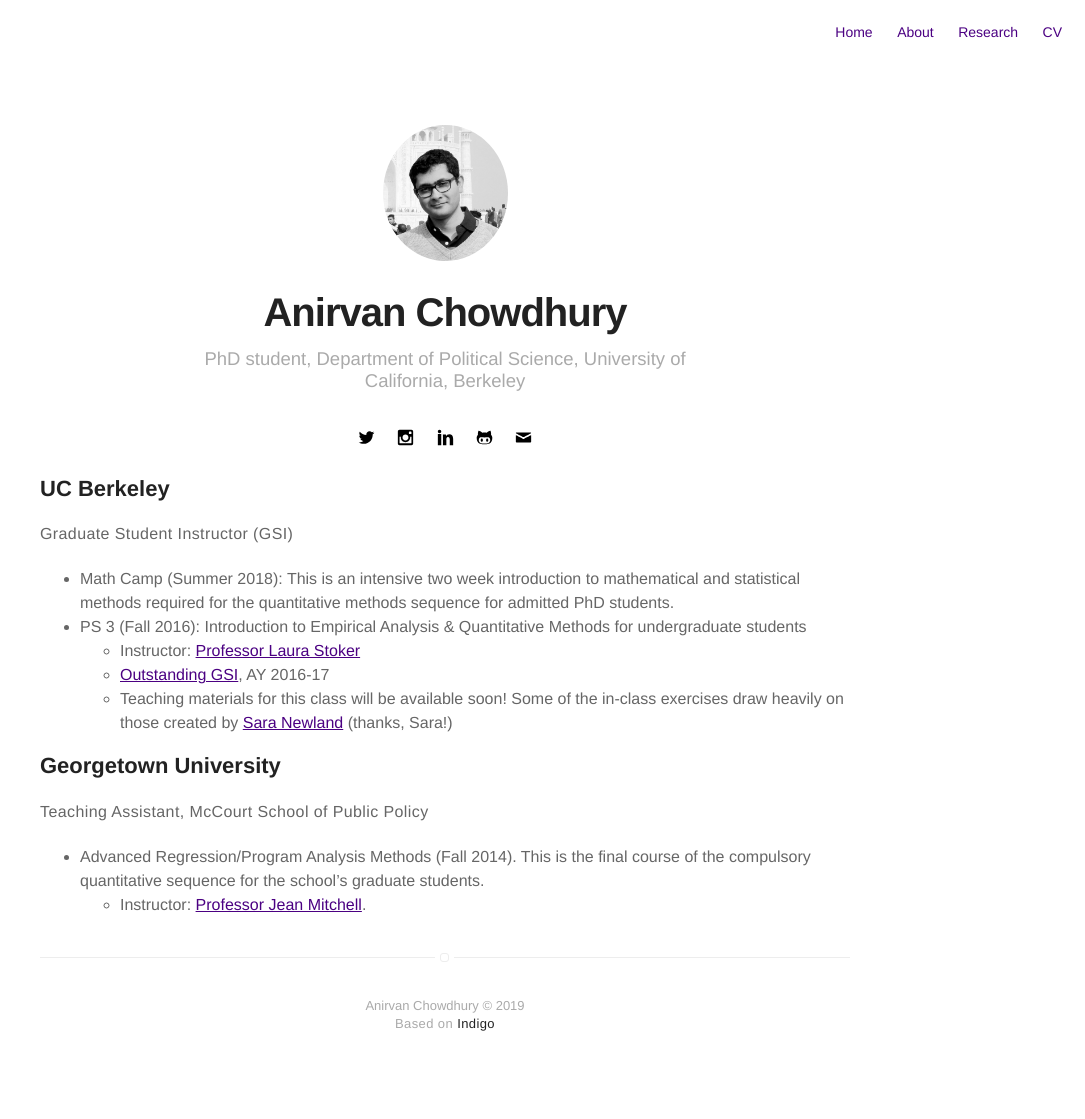
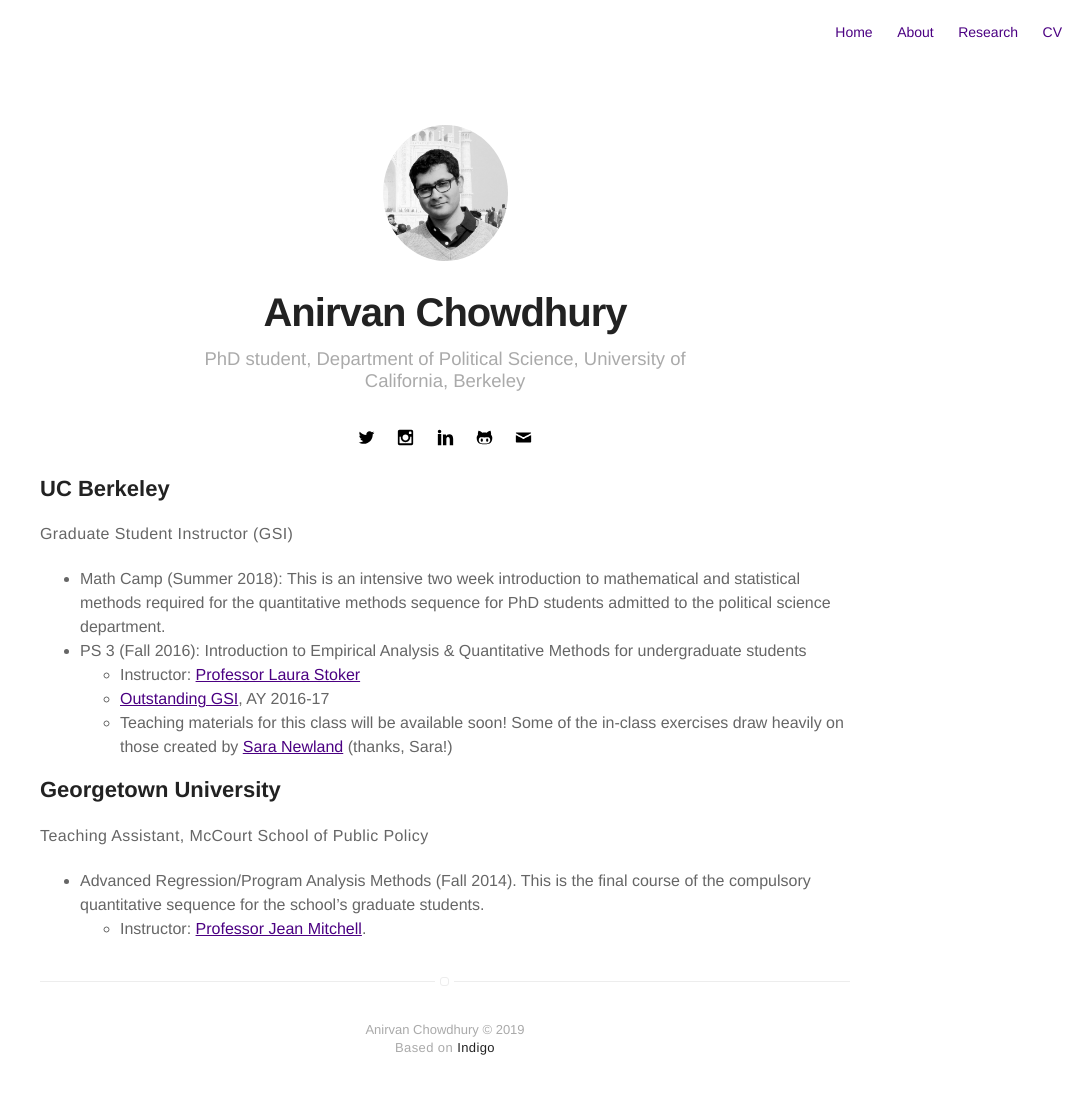
Before and after one commit to anirvanchowdhury/anirvanchowdhury.github.io, a Jekyll site: the page built from teaching.md, in a window 1280 px wide. Shown: the whole page, without its empty margins (195-1280 px from the left). Built offline with Jekyll 4.4.1, drawn with Linux system fonts in a browser that asks for light colours; before the commit the page ends 1095 px from its top, so only the background shows below that.

Commit message:
Update teaching.md

```diff
--- a/teaching.md
+++ b/teaching.md
@@ -6,7 +6,7 @@ permalink: /teaching/index.html
 
 ## UC Berkeley
 Graduate Student Instructor (GSI)
-* Math Camp (Summer 2018): This is an intensive two week introduction to mathematical and statistical methods required for the quantitative methods sequence for admitted PhD students.
+* Math Camp (Summer 2018): This is an intensive two week introduction to mathematical and statistical methods required for the quantitative methods sequence for PhD students admitted to the political science department.
 * PS 3 (Fall 2016): Introduction to Empirical Analysis & Quantitative Methods for undergraduate students
 	- Instructor: [Professor Laura Stoker](http://polisci.berkeley.edu/people/person/laura-stoker)
 	- [Outstanding GSI](http://gsi.berkeley.edu/programs-services/award-programs/ogsi/), AY 2016-17
```
